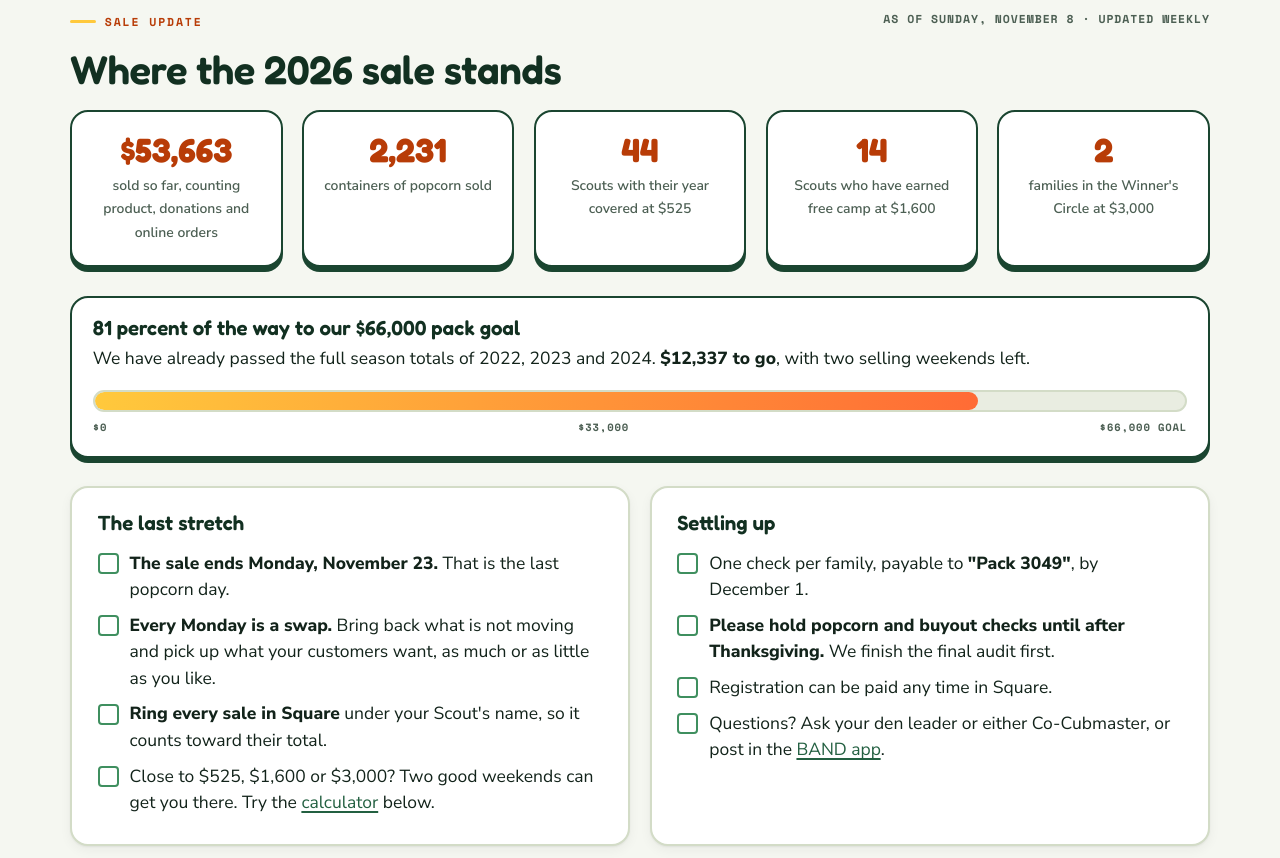
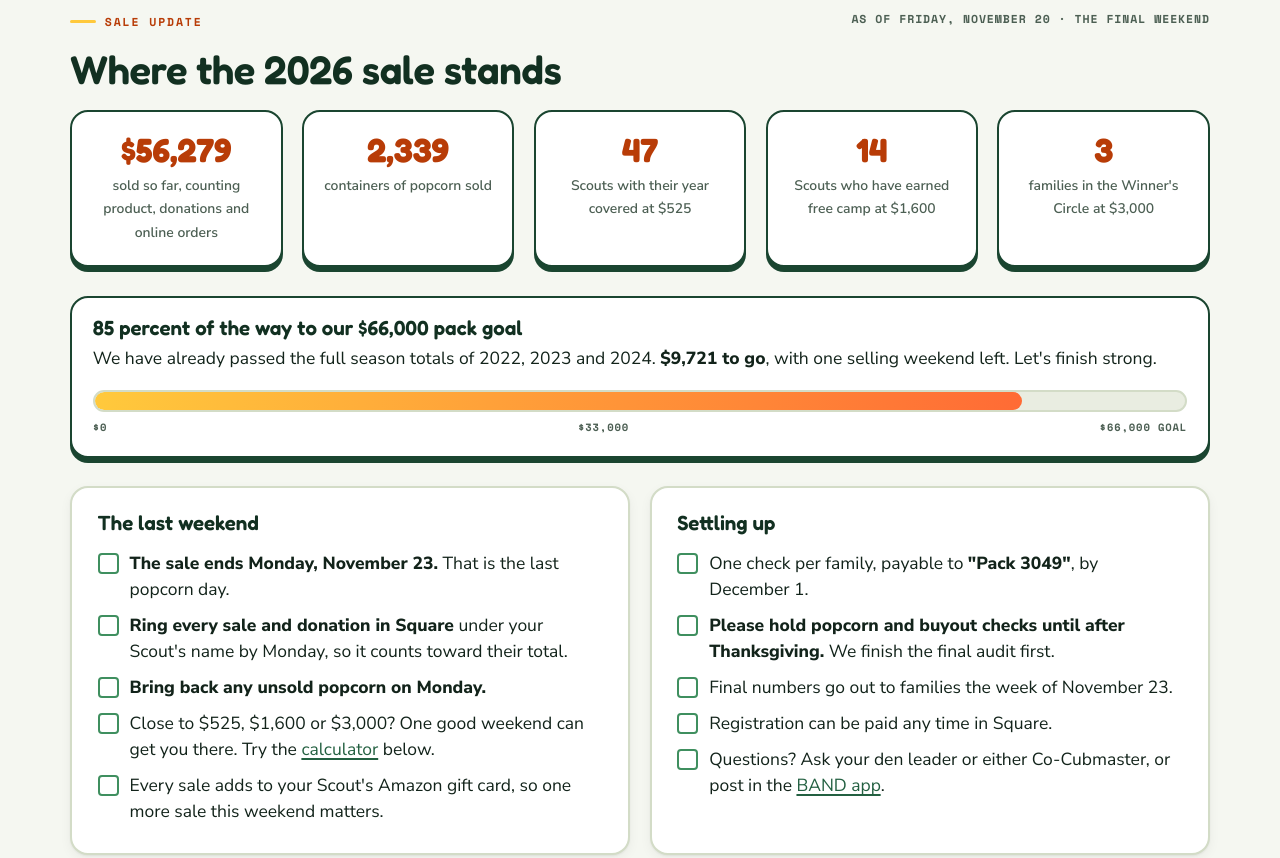
Before and after one commit to mbechill-dot/pack3049, a plain HTML site: page popcorn.html in a window 1280 px wide. Shown: the part 678-1536 px from the top of the page. Drawn offline with nearby package versions, Linux system fonts and the light colour scheme.

Commit message:
Add files via upload

```diff
--- a/popcorn.html
+++ b/popcorn.html
@@ -142,32 +142,33 @@
         <span class="eyebrow">Sale update</span>
         <h2 style="margin:0">Where the 2026 sale stands</h2>
       </div>
-      <span class="pu__asof">As of Sunday, November 8 &middot; updated weekly</span>
+      <span class="pu__asof">As of Friday, November 20 &middot; the final weekend</span>
     </div>
 
     <div class="facts">
-      <div class="fact"><div class="fact__num">$53,663</div><div class="fact__label">sold so far, counting product, donations and online orders</div></div>
-      <div class="fact"><div class="fact__num">2,231</div><div class="fact__label">containers of popcorn sold</div></div>
-      <div class="fact"><div class="fact__num">44</div><div class="fact__label">Scouts with their year covered at $525</div></div>
+      <div class="fact"><div class="fact__num">$56,279</div><div class="fact__label">sold so far, counting product, donations and online orders</div></div>
+      <div class="fact"><div class="fact__num">2,339</div><div class="fact__label">containers of popcorn sold</div></div>
+      <div class="fact"><div class="fact__num">47</div><div class="fact__label">Scouts with their year covered at $525</div></div>
       <div class="fact"><div class="fact__num">14</div><div class="fact__label">Scouts who have earned free camp at $1,600</div></div>
-      <div class="fact"><div class="fact__num">2</div><div class="fact__label">families in the Winner's Circle at $3,000</div></div>
+      <div class="fact"><div class="fact__num">3</div><div class="fact__label">families in the Winner's Circle at $3,000</div></div>
     </div>
 
     <div class="pu__goal">
-      <h3>81 percent of the way to our $66,000 pack goal</h3>
-      <p>We have already passed the full season totals of 2022, 2023 and 2024. <strong>$12,337 to go</strong>, with two selling weekends left.</p>
-      <div class="calc__bar" role="img" aria-label="81 percent of the $66,000 goal"><i style="width:81%"></i></div>
+      <h3>85 percent of the way to our $66,000 pack goal</h3>
+      <p>We have already passed the full season totals of 2022, 2023 and 2024. <strong>$9,721 to go</strong>, with one selling weekend left. Let's finish strong.</p>
+      <div class="calc__bar" role="img" aria-label="85 percent of the $66,000 goal"><i style="width:85%"></i></div>
       <div class="calc__scale"><span>$0</span><span>$33,000</span><span>$66,000 goal</span></div>
     </div>
 
     <div class="pu__cols">
       <div class="card">
-        <h3>The last stretch</h3>
+        <h3>The last weekend</h3>
         <ul class="checklist">
           <li><strong>The sale ends Monday, November 23.</strong> That is the last popcorn day.</li>
-          <li><strong>Every Monday is a swap.</strong> Bring back what is not moving and pick up what your customers want, as much or as little as you like.</li>
-          <li><strong>Ring every sale in Square</strong> under your Scout's name, so it counts toward their total.</li>
-          <li>Close to $525, $1,600 or $3,000? Two good weekends can get you there. Try the <a href="#calculator">calculator</a> below.</li>
+          <li><strong>Ring every sale and donation in Square</strong> under your Scout's name by Monday, so it counts toward their total.</li>
+          <li><strong>Bring back any unsold popcorn on Monday.</strong></li>
+          <li>Close to $525, $1,600 or $3,000? One good weekend can get you there. Try the <a href="#calculator">calculator</a> below.</li>
+          <li>Every sale adds to your Scout's Amazon gift card, so one more sale this weekend matters.</li>
         </ul>
       </div>
       <div class="card">
@@ -175,6 +176,7 @@
         <ul class="checklist">
           <li>One check per family, payable to <strong>"Pack 3049"</strong>, by December 1.</li>
           <li><strong>Please hold popcorn and buyout checks until after Thanksgiving.</strong> We finish the final audit first.</li>
+          <li>Final numbers go out to families the week of November 23.</li>
           <li>Registration can be paid any time in Square.</li>
           <li>Questions? Ask your den leader or either Co-Cubmaster, or post in the <a href="https://band.us/n/a8a0b4Jfwc2b5">BAND app</a>.</li>
         </ul>
```
